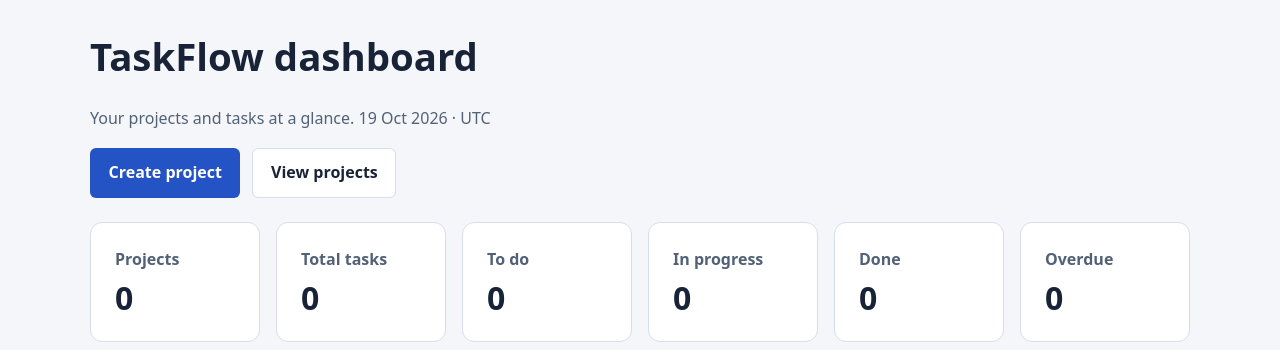
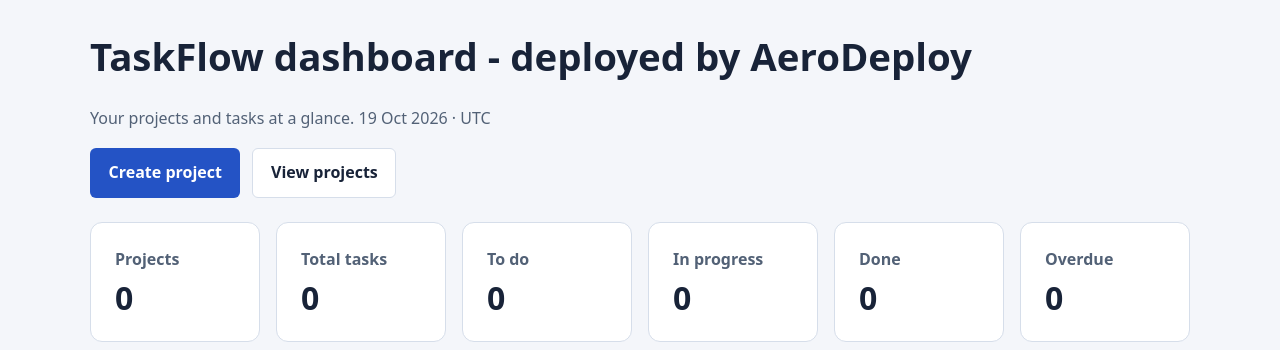
Before and after one commit to AdityA-exe-99/taskflow, a Flask app: page / in a window 1280 px wide. Shown: the part 70-420 px from the top of the page. Run offline with Flask 3, Linux system fonts and the light colour scheme; some libraries are stand-ins or nearby versions.

Commit message:
Update dashboard heading for demo (#11)
Co-authored-by: Mohita Mittal <105315657@student.swin.edu.au>

```diff
--- a/app/templates/dashboard.html
+++ b/app/templates/dashboard.html
@@ -3,7 +3,7 @@
 
 {% block content %}
     <div class="page-heading">
-        <h1>TaskFlow dashboard</h1>
+        <h1>TaskFlow dashboard - deployed by AeroDeploy</h1>
         <p class="muted">
             Your projects and tasks at a glance.
             {{ today.strftime('%d %b %Y') }} · UTC
```
